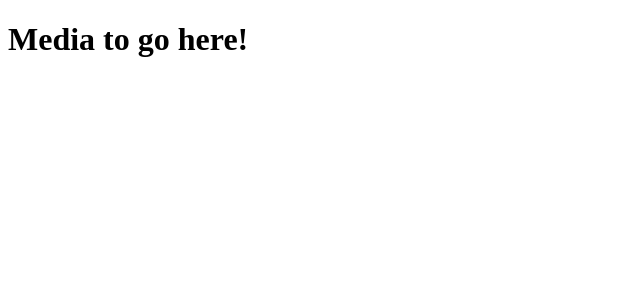
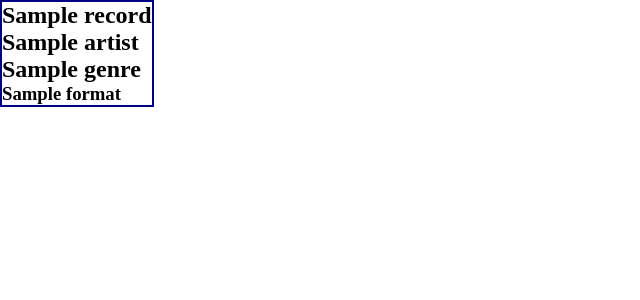
Before and after one commit to rossbuc/record_swap_lab, a Flask app: template templates/index.jinja in a window 1280 px wide. Shown: the top 300 px of the page, without its empty margins (0-640 px from the left). Run offline with Flask 3, Linux system fonts and the light colour scheme; the template is opened without the code that fills it: most values are stand-ins (such as "Sample title", 1, 10 or a date in 2020).

Commit message:
Add list
p

```diff
--- /dev/null
+++ b/static/style.css
@@ -0,0 +1,13 @@
+* {
+    margin: 0;
+    padding: 0;
+}
+
+.records-entry {
+    border: 2px solid navy;
+}
+
+.records {
+    display: flex;
+    flex-wrap: wrap;
+}
--- a/templates/index.jinja
+++ b/templates/index.jinja
@@ -5,8 +5,19 @@
     <meta http-equiv="X-UA-Compatible" content="IE=edge">
     <meta name="viewport" content="width=device-width, initial-scale=1.0">
     <title>Media List</title>
+    <link rel="stylesheet" href="{{ url_for('static', filename='style.css') }}">
 </head>
 <body>
-    <h1>Media to go here!</h1>
+    <section class="records">
+        {% for record in record_list %}
+        <div class="records-entry">
+            <h1>{{ record.title }}</h1>
+            <h2>{{ record.artist }}</h2>
+            <h2>{{ record.genre }}</h2>
+            <h3>{{ record.format }}</h3>
+        </div>
+        {% endfor %}
+    </section>
+
 </body>
 </html>
```
